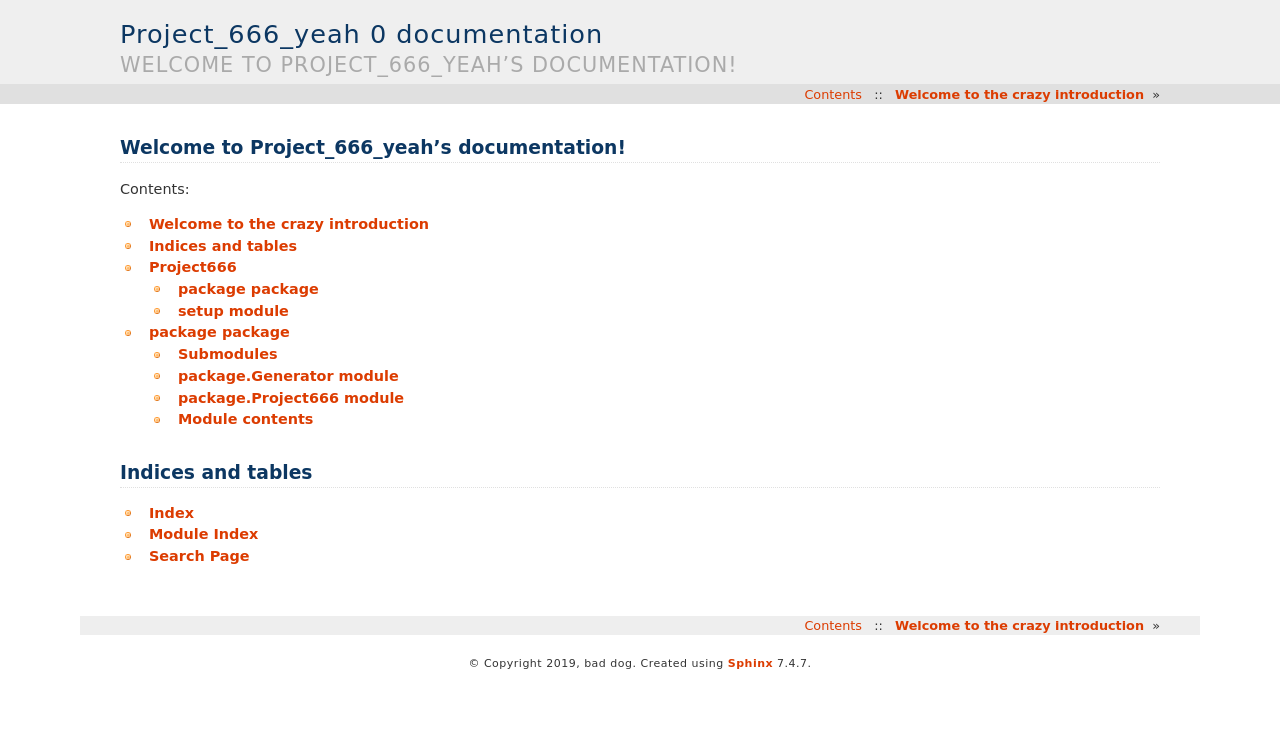
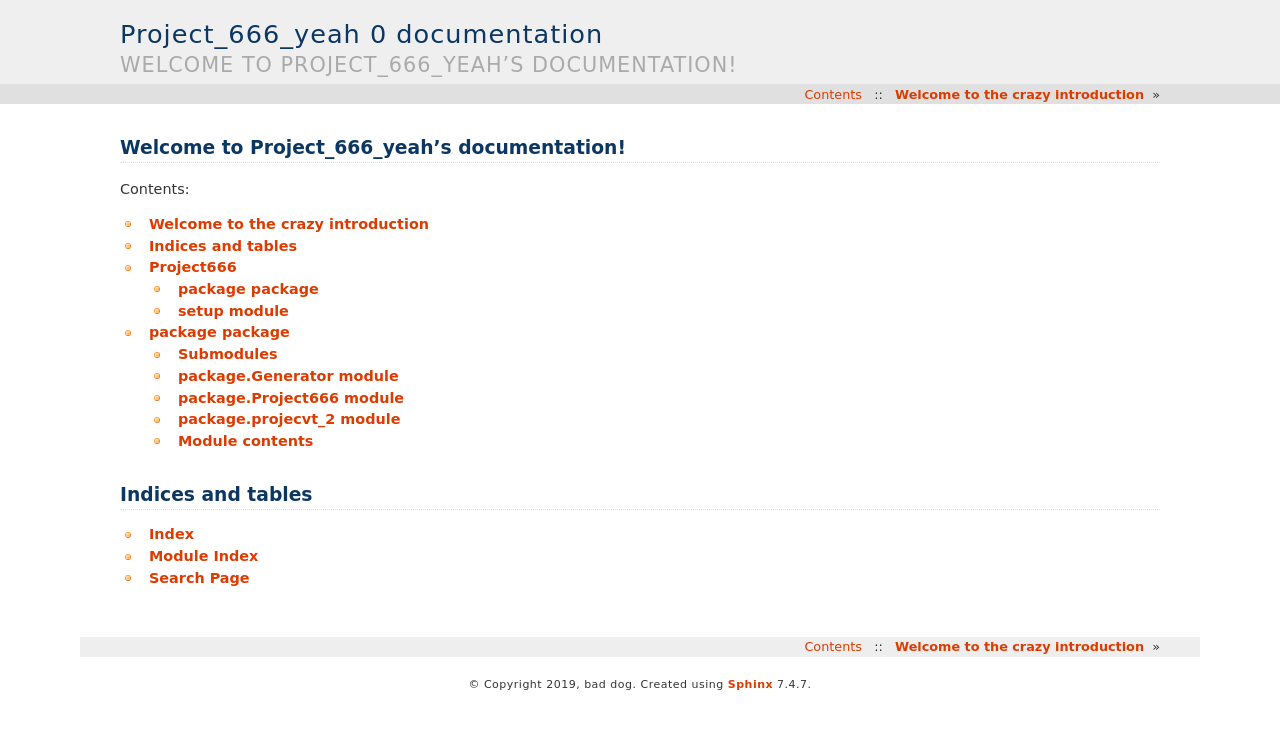
Before and after one commit to speignier/Project666, a Sphinx documentation site: the page built from docs/source/index.rst, in a window 1280 px wide. Shown: the top 729 px of the page. Built offline with Sphinx 7.4.7, drawn with Linux system fonts in a browser that asks for light colours.

Commit message:
Update package.rst

```diff
--- a/docs/source/package.rst
+++ b/docs/source/package.rst
@@ -20,6 +20,14 @@ package.Project666 module
     :undoc-members:
     :show-inheritance:
 
+package.projecvt\_2 module
+--------------------------
+
+.. automodule:: package.projecvt_2
+    :members:
+    :undoc-members:
+    :show-inheritance:
+
 
 Module contents
 ---------------
```
